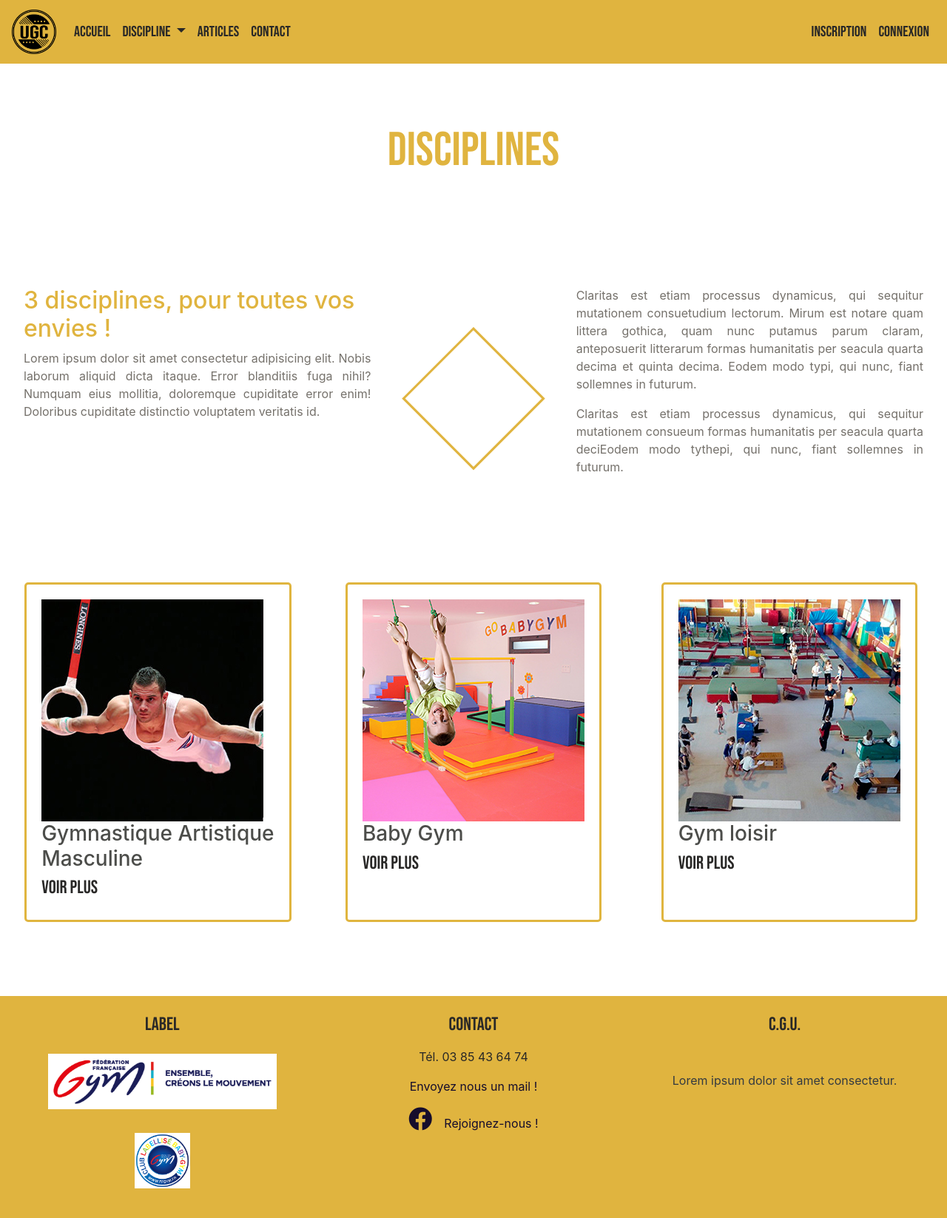
After one commit to SofianeIchou/UGchalon, a Symfony app: template templates/main/disciplines.html.twig in a window 1280 px wide. The commit adds this page. Shown: the whole page at 74% size. Run offline with Twig, Linux system fonts and the light colour scheme; the template is opened without the code that fills it, so the values that code supplies are empty; some libraries are stand-ins or nearby versions.

Commit message:
Page discipline + maj des liens premier jet

```diff
--- a/public/css/style.css
+++ b/public/css/style.css
@@ -6,7 +6,6 @@
     font-style: normal;
     font-display: swap;
 }
-
 
 
 
@@ -209,3 +208,20 @@ ul.list-group{
 a{
     color: rgb(76, 77, 74);
 }
+
+section{
+    display: flex;
+    justify-content: center;
+    align-content: center;
+}
+
+.bloc-section{
+    padding: 20px;
+    margin-bottom: 100px;
+    border:3px solid #e0b53f;
+    border-radius: 5px;
+    -webkit-border-radius: 5px;
+    -moz-border-radius: 5px;
+    -ms-border-radius: 5px;
+    -o-border-radius: 5px;
+}
--- a/templates/base.html.twig
+++ b/templates/base.html.twig
@@ -36,10 +36,11 @@
                     <li class="nav-item dropdown">
                             <a class="nav-link dropdown-toggle" href="#" id="navbarDropdown" role="button" data-toggle="dropdown" aria-haspopup="true" aria-expanded="false"> Discipline </a>
                         <div class="dropdown-menu" aria-labelledby="navbarDropdown">
-                            <a class="dropdown-item" href="#">Baby Gym</a>
-                            <a class="dropdown-item" href="#">Loisir</a>
+                            <a class="dropdown-item" href="{{ path('disciplines') }}">Toutes les disciplines</a>
                         <div class="dropdown-divider"></div>
-                            <a class="dropdown-item" href="#">Gymnastique masculine</a>
+                            <a class="dropdown-item" href="{{ path('disciplines_gam') }}">Gymnastique masculine</a>
+                            <a class="dropdown-item" href="{{ path('disciplines_babygym') }}">Baby Gym</a>
+                            <a class="dropdown-item" href="{{ path('disciplines_loisirs') }}">Loisir</a>
                         </div>
                     </li>
                     <li class="nav-item">
--- /dev/null
+++ b/templates/main/disciplines.html.twig
@@ -0,0 +1,84 @@
+{% extends 'base.html.twig' %}
+
+{% block title %}Disciplines{% endblock %}
+
+{% block body %}
+<div class="container-fluid">
+
+            <div class="row">
+                <h1 class="col-12 text-center my-5 h1-title-page">Disciplines</h1>
+            </div>
+
+
+
+            <div class="row">
+                <div class="test col-lg-5">
+
+                    <h2>3 disciplines, pour toutes vos envies !</h2>
+
+                    <p>Lorem ipsum dolor sit amet consectetur adipisicing elit. Nobis laborum aliquid dicta itaque. Error blanditiis fuga nihil? Numquam eius mollitia, doloremque cupiditate error enim! Doloribus cupiditate distinctio voluptatem veritatis id.</p>
+
+                </div>
+                <div class="col-lg-2">
+                    <img src="{{ asset('src/carré.png') }}" alt="carré">
+                </div>
+                <div class="col-lg-5">
+
+                        <p>Claritas est etiam processus dynamicus, qui sequitur mutationem consuetudium lectorum. Mirum est notare quam littera gothica, quam nunc putamus parum claram, anteposuerit litterarum formas humanitatis per seacula quarta decima et quinta decima. Eodem modo typi, qui nunc, fiant sollemnes in futurum.</p>
+
+                        <p>Claritas est etiam processus dynamicus, qui sequitur mutationem consueum formas humanitatis per seacula quarta deciEodem modo tythepi, qui nunc, fiant sollemnes in futurum.</p>
+
+                </div>
+            </div>
+
+
+            <div class="row">
+
+                <section class="col-xl-4 col-lg-4 col-md-12 col-sm-12 col-xs-12">
+                    <div class="bloc-section">
+                        <a href="{{ path('disciplines_gam') }}">
+
+                                <img src="{{ asset('src/carregam.jpg') }}"/>
+
+                                    <h3>Gymnastique Artistique <br>Masculine</h3>
+
+                                    <h5>Voir plus</h5>
+
+                        </a>
+                    </div>
+                </section>
+
+                <section class="col-xl-4 col-lg-4 col-md-12 col-sm-12 col-xs-12">
+                    <div class="bloc-section">
+                        <a href="{{ path('disciplines_babygym') }}">
+
+                                <img src="{{ asset('src/carrebaby.jpg') }}"/>
+
+                                    <h3>Baby Gym</h3>
+
+                                    <h5>Voir plus</h5>
+
+                        </a>
+                    </div>
+                </section>
+
+                <section class="col-xl-4 col-lg-4 col-md-12 col-sm-12 col-xs-12">
+                    <div class="bloc-section">
+                        <a href="{{ path('disciplines_loisirs') }}">
+
+                                <img src="{{ asset('src/carréloisir.jpg') }}"/>
+
+                                    <h3>Gym loisir</h3>
+
+                                    <h5>Voir plus</h5>
+
+                        </a>
+                    </div>
+
+                </section>
+
+            </div>
+
+</div>
+
+{% endblock %}
--- a/templates/main/home.html.twig
+++ b/templates/main/home.html.twig
@@ -18,7 +18,7 @@
               <p>En 1937, juste avant la guerre, c’est le Front Populaire, la France est en pleine mutation sociale mais la gymnastique reste sur sa lancée. Elle se pratique principalement en plein air sur les stades. Les gymnastes évoluent en groupes et proposent des chorégraphies sous forme de préliminaires et mouvements d’ensembles. Les épreuves individuelles existent et elles sont souvent associées à des épreuves d’athlétisme : saut en hauteur, lancer de poids, sprint et montées de cordes lisses ou à nœuds. Les salles de gymnastique sont souvent inadaptées, poussiéreuses et désuètes, le matériel rudimentaire et inconfortable. Les agrès sont quelquefois de fabrication artisanale et ne répondent pas aux normes exigeantes d’aujourd’hui</p>
           </div>
           <div class="col-lg-2">
-              <img src="../src/carré.png" alt="carré">
+              <img src="{{ asset('src/carré.png') }}" alt="carré">
           </div>
           <div class="col-lg-5">
               <h2 class="right">Dernier article</h2>
```
Also changed, not shown: src/Controller/MainController.php (+40 -0 lines), templates/main/disciplines_babygym.html.twig (added, +34 -0 lines), templates/main/disciplines_gam.html.twig (added, +33 -0 lines), templates/main/disciplines_loisirs.html.twig (added, +34 -0 lines), public/src/carrebaby.jpg (added), public/src/carregam.jpg (added), public/src/carréloisir.jpg (added).
